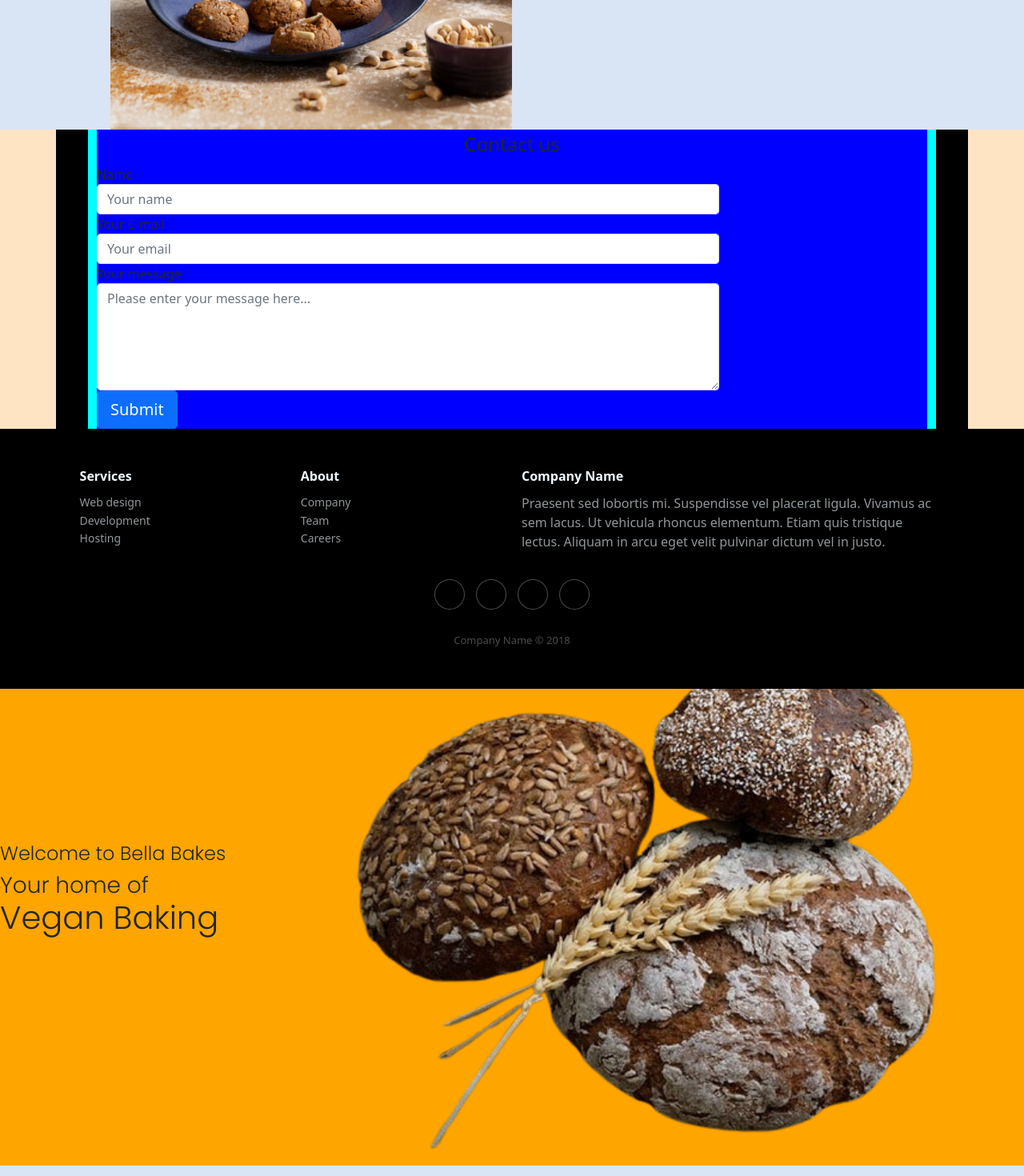
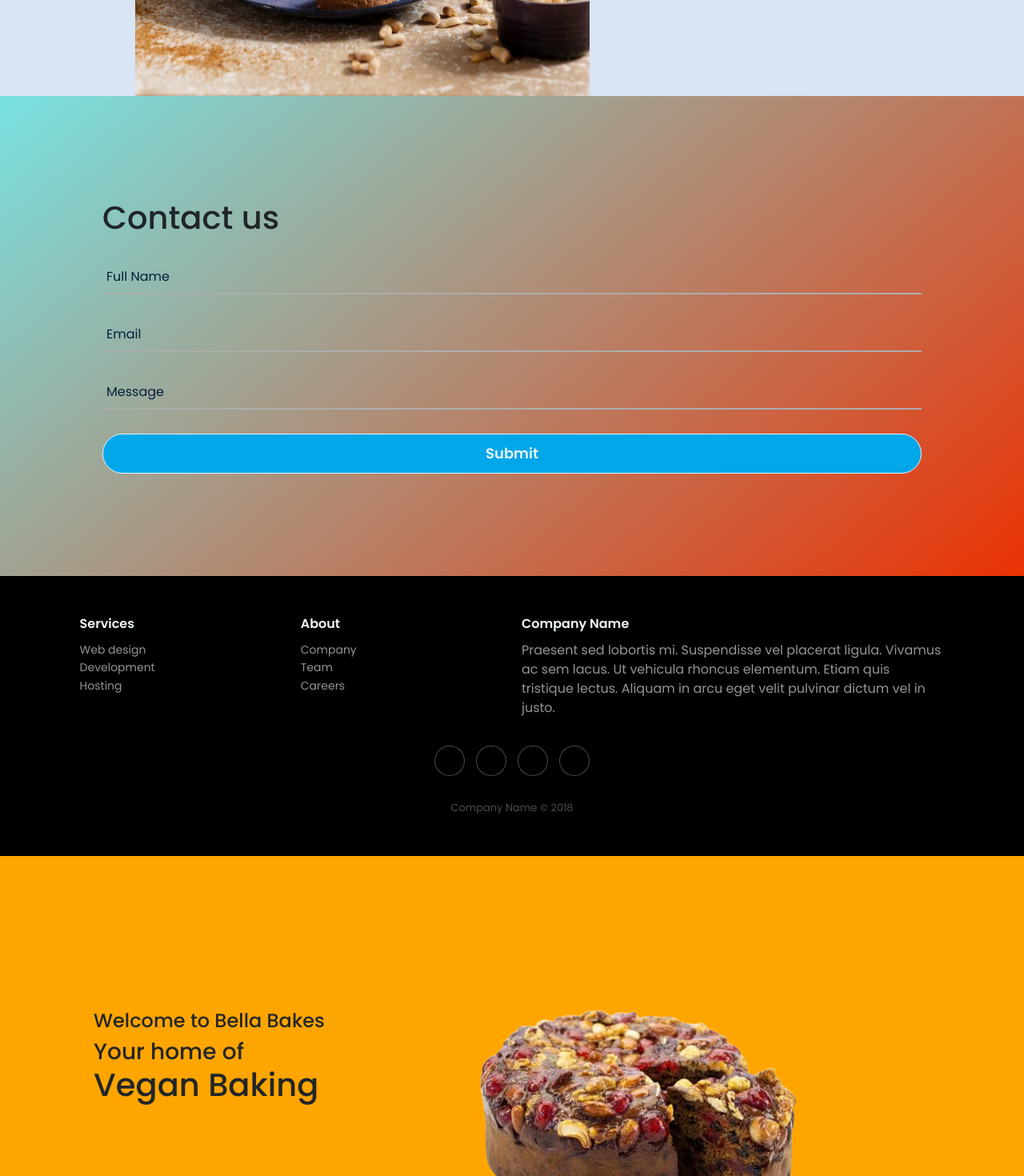
Before and after one commit to Arita-wa-Security/bella-bakes, a React (Vite) app: page /home in a window 1280 px wide. Shown: the part 1140-2610 px from the top of the page at 80% size. Built offline with nearby package versions, Linux system fonts and the light colour scheme.

Commit message:
style: Styled the image section of the home div

```diff
--- a/src/Components/Home/home.css
+++ b/src/Components/Home/home.css
@@ -1,11 +1,9 @@
 #home{
     display: flex;
-    /* padding: 2%; */
     width: 100%;
-    justify-content: space-between;
+    justify-content: space-evenly;
     background-color: orange;
     top:30px;
-    /* padding: 0px; */
     font-family: 'Poppins', sans-serif;
 }
 
@@ -14,13 +12,13 @@
 }
 
 #veg-cake{
-       width: 70%;
+       width: 50%;
+       height: 60vh;
+       /* background-color: black; */
+       padding-top: 10%;
+       float: left;
 }
 
-img{
-    height: max-content;
-    width: 100%
-}
 
 #propaganda{
  display: flex;
@@ -32,7 +30,7 @@
   margin-top: 10%;
 }
 #veg-cookie{
-  width: 40%;
+  width: 30%;
   margin-top: 7%;
   transition: width 1000ms;
   transition-timing-function: ease-in-out;
--- a/src/Components/Home/home.jsx
+++ b/src/Components/Home/home.jsx
@@ -1,8 +1,9 @@
 // import react from 'react'
 import "../Home/home.css"
-import Cake from "../assets/vegan-bread.png"
+import Cake from "../assets/British-Bakels.png"
 import Cookies from "../assets/cookies.jpg"
 import Footer from "./footer";
+import Contact from "../Contact/contact.jsx"
 
 function Home() {
 
@@ -51,74 +52,7 @@
             </p>
           </div>
         </div>
-        <div id="contact-form">
-          <div className="container">
-            <div className="row">
-              <div className="col-md-6 col-md-offset-3" id="colll">
-                <div className="well well-sm" id="well">
-                  <form className="form-horizontal" action="" method="post">
-                    <fieldset>
-                      <legend className="text-center">Contact us</legend>
-
-                      <div className="form-group">
-                        <label className="col-md-3 control-label" for="name">
-                          Name
-                        </label>
-                        <div className="col-md-9">
-                          <input
-                            id="name"
-                            name="name"
-                            type="text"
-                            placeholder="Your name"
-                            className="form-control"
-                          />
-                        </div>
-                      </div>
-
-                      <div className="form-group">
-                        <label className="col-md-3 control-label" for="email">
-                          Your E-mail
-                        </label>
-                        <div className="col-md-9">
-                          <input
-                            id="email"
-                            name="email"
-                            type="text"
-                            placeholder="Your email"
-                            className="form-control"
-                          />
-                        </div>
-                      </div>
-
-                      <div className="form-group">
-                        <label className="col-md-3 control-label" for="message">
-                          Your message
-                        </label>
-                        <div className="col-md-9">
-                          <textarea
-                            className="form-control"
-                            id="message"
-                            name="message"
-                            placeholder="Please enter your message here..."
-                            rows="5"
-                          ></textarea>
-                        </div>
-                      </div>
-
-                      <div className="form-group">
-                        <div className="col-md-12 text-right">
-                          <button type="submit" className="btn btn-primary btn-lg">
-                            Submit
-                          </button>
-                        </div>
-                      </div>
-                    </fieldset>
-                  </form>
-                </div>
-              </div>
-            </div>
-          </div>
-        </div>
+        <Contact />
         <Footer />
       </>
     );
```
Also changed, not shown: src/Components/assets/British-Bakels.jpg (added), src/Components/assets/British-Bakels.png (added).
